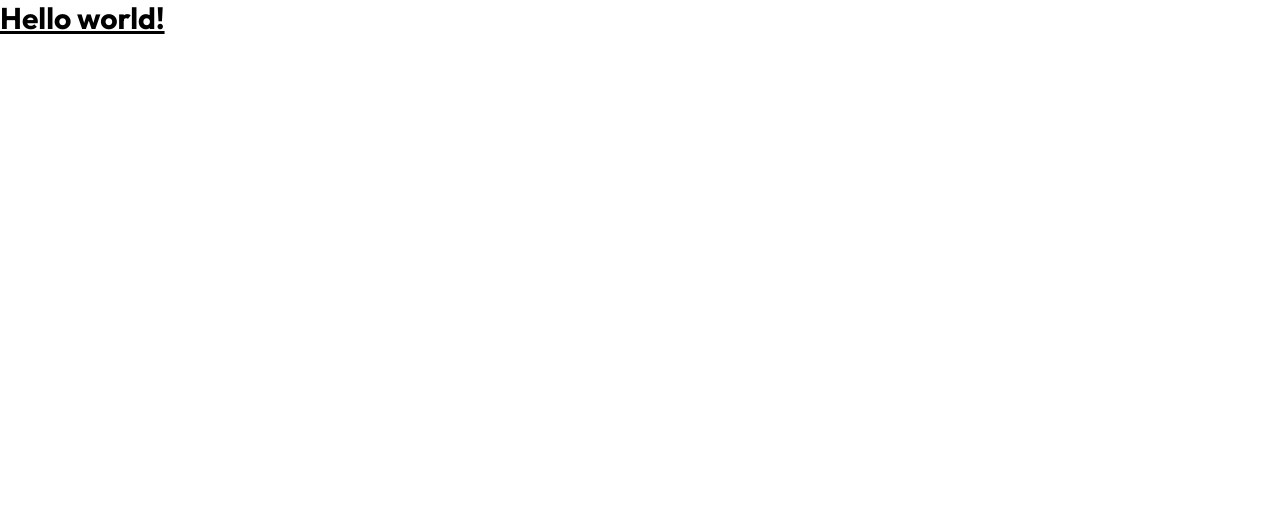
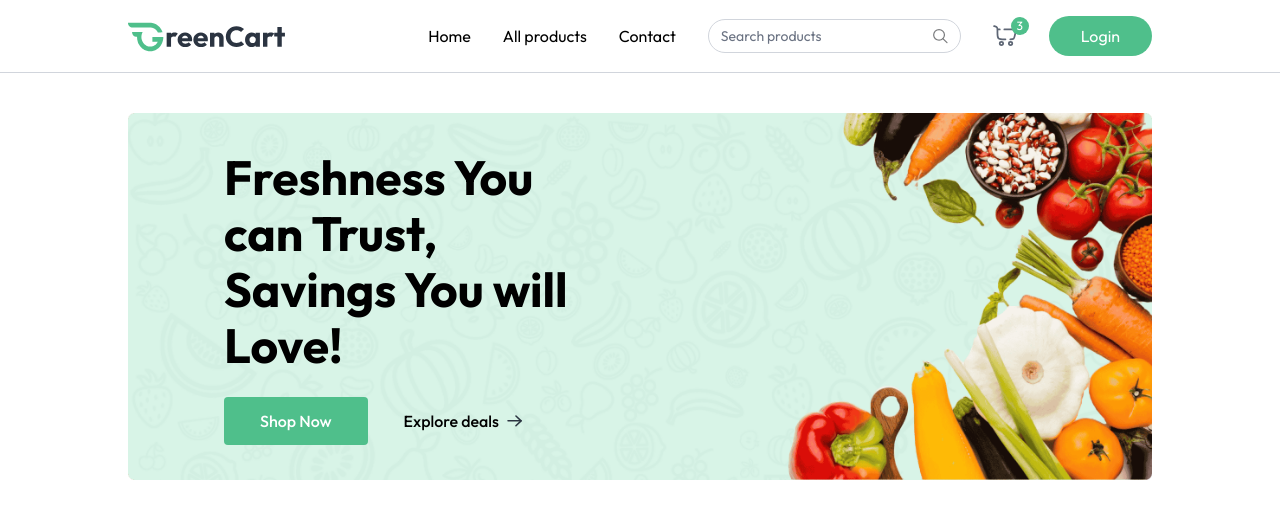
Before and after one commit to Swayam-TheCoder/Grocery_web, a React (Vite) app: page / in a window 1280 px wide. Shown: the top 518 px of the page. Built offline with nearby package versions, Linux system fonts and the light colour scheme; a web font is replaced by a local one.

Commit message:
Main Banner

```diff
--- a/src/App.jsx
+++ b/src/App.jsx
@@ -1,9 +1,22 @@
 import React from "react";
+import Navbar from "./components/navbar";
+import { Route, Routes, useLocation } from "react-router-dom";
+import { Home } from "./pages/Home";
 
 const App = () => {
+
+  const isSellerPath = useLocation().pathname.includes("seller");
+
   return (
     <div>
-      <h1 class="text-3xl font-bold underline">Hello world!</h1>
+
+      {isSellerPath ? null : <Navbar/>}
+
+      <div className={`${isSellerPath? "" : "px-6 md:px-16 lg:px-24 xl:px-32"}`}>
+        <Routes>
+          <Route path='/' element={<Home/>}/>
+        </Routes>
+      </div>
     </div>
   );
 };
--- /dev/null
+++ b/src/components/MainBanner.jsx
@@ -0,0 +1,26 @@
+import React from 'react'
+import { assets } from '../assets/assets'
+import { Link } from 'react-router-dom'
+
+export const MainBanner = () => {
+  return (
+    <div className='relative'>
+      <img src={assets.main_banner_bg} alt="banner" className='w-full hidden md:block'/>
+      <img src={assets.main_banner_bg_sm} alt="banner" className='w-full md:hidden'/>
+
+      <div className='absolute inset-0 flex flex-col items-center md:items-start justify-end md:justify-center pb-24 md:pb-0 px-4 md:pl-16 lg:pl-24'>
+        <h1 className='text-3xl md:text-4xl lg:text-5xl font-bold text-center md:text-left max-w-72 md:max-w-80 lg:max-w-96 leading-tight lg:leading-14'>Freshness You can Trust, Savings You will Love!</h1>
+
+      <div className='flex items-center mt-6 font-medium'>
+        <Link to={"/products"} className='group flex items-center gap-2 px-7 md:px-9 py-3 bg-primary hover:bg-primary-dull transition rounded text-white cursor-pointer' >Shop Now
+        <img className='md:hidden transition group-focus:translate-x-1' src={assets.white_arrow_icon} alt="arrow" />
+        </Link>
+
+        <Link to={"/products"} className='group hidden md:flex items-center gap-2 px-9 py-3 cursor-pointer' >Explore deals
+        <img className='transition group-hover:translate-x-1' src={assets.black_arrow_icon} alt="arrow" />
+        </Link>
+      </div>
+      </div>
+    </div>
+  )
+}
--- /dev/null
+++ b/src/components/Navbar.jsx
@@ -0,0 +1,88 @@
+import React from 'react'
+import { useState } from 'react'
+import { NavLink } from 'react-router-dom'
+import { assets } from '../assets/assets'
+import { useAppContext }from '../context/AppContext'
+
+
+const Navbar = () => {
+    const [open, setOpen] = useState(false)
+    const {user, setuser, setshowuserLogin, navigate} = useAppContext();
+    const logout = async ()=>{
+        setuser(null);
+        navigate('/')
+    }
+
+  return (
+        <nav className="flex items-center justify-between px-6 md:px-16 lg:px-24 xl:px-32 py-4 border-b border-gray-300 bg-white relative transition-all">
+
+            <NavLink to="/" onClick={() => setOpen(false)}>
+            <img class="h-9" src={assets.logo} alt="logo"/>
+        </NavLink>
+
+            {/* Desktop Menu */}
+            <div className="hidden sm:flex items-center gap-8">
+                <NavLink to='/'>Home</NavLink>
+                <NavLink to='/products'>All products</NavLink>
+                <NavLink to='/'>Contact</NavLink>
+
+                <div className="hidden lg:flex items-center text-sm gap-2 border border-gray-300 px-3 rounded-full">
+                    <input className="py-1.5 w-full bg-transparent outline-none placeholder-gray-500" type="text" placeholder="Search products" />
+                    <img src={assets.search_icon} alt='search' className='w-4 h-4'/>
+                </div>
+
+                <div onClick={()=>navigate('/cart')} className="relative cursor-pointer">
+                    <img src={assets.nav_cart_icon} alt="cart" className='w-6 opacity-80' />
+                    <button className="absolute -top-2 -right-3 text-xs text-white bg-primary w-[18px] h-[18px] rounded-full">3</button>
+                </div>
+
+                {!user ? (<button onClick={()=>setshowuserLogin(true)} className="cursor-pointer px-8 py-2 bg-primary hover:bg-primary transition text-white rounded-full">
+                    Login
+                </button>)
+                : (
+                    <div className='relative group'>
+                        <img src={assets.profile_icon} className='w-10' alt="" />
+                        <ul className='hidden group-hover:block absolute top-10 right-0 bg-white shadow border border-gray-200 py-2.5 w-28 rounded-md text-sm z-40'>
+                            <li onClick={()=>navigate("my-orders")} className='p-1.5 pl-3 hover:bg-primary/10 cursor-pointer'>My Orders</li>
+                            <li onClick={logout} className='p-1.5 pl-3 hover:bg-primary/10 cursor-pointer'>Logout</li>
+                        </ul>
+                    </div>
+                )}
+            </div>
+
+            <button onClick={() => open ? setOpen(false) : setOpen(true)} aria-label="Menu" className="sm:hidden">
+                {/* Menu Icon SVG */}
+                <img src={assets.menu_icon} alt="menu" />
+            </button>
+
+            {/* Mobile Menu */}
+            { open && (
+            <div className={`${open ? 'flex' : 'hidden'} absolute top-[60px] left-0 w-full bg-white shadow-md py-4 flex-col items-start gap-2 px-5 text-sm md:hidden`}>
+                <NavLink to='/' onClick={()=> setOpen(false)}>Home</NavLink>
+                <NavLink to='/products' onClick={()=> setOpen(false)}>All products</NavLink>
+                {user &&
+                    <NavLink to='/products' onClick={()=> setOpen(false)}>My orders</NavLink>
+                }
+                <NavLink to='/' onClick={()=> setOpen(false)}>Contact</NavLink>
+
+                {!user ? (
+                    <button onClick={()=>{
+                        setOpen(false)
+                        setshowuserLogin(true)
+                    }} className="cursor-pointer px-6 py-2 mt-2 bg-primary hover:bg-primary transition text-white rounded-full text-sm">
+                    Login
+                </button>
+                ) : (
+                    <button onClick={logout} className="cursor-pointer px-6 py-2 mt-2 bg-primary hover:bg-primary transition text-white rounded-full text-sm">
+                    Logout
+                </button>
+                )}
+
+            </div>
+)}
+
+        </nav>
+    )
+}
+
+export default Navbar
--- /dev/null
+++ b/src/context/AppContext.jsx
@@ -0,0 +1,22 @@
+import { createContext, useContext, useState } from "react";
+import { useNavigate } from "react-router-dom";
+
+export const AppContext = createContext();
+
+export const AppContextProvider = ({children}) =>{
+  const navigate = useNavigate();
+  const [user, setuser] = useState(null);
+  const [isSeller, setIsSeller] = useState(false);
+  const [showuserLogin, setshowuserLogin] = useState(false);
+
+
+  const value = {navigate, user, setuser,setIsSeller, isSeller, showuserLogin, setshowuserLogin}
+
+  return <AppContext.Provider value={value}>
+    {children}
+  </AppContext.Provider>
+}
+
+export const useAppContext = () => {
+  return useContext(AppContext);
+}
--- a/src/main.jsx
+++ b/src/main.jsx
@@ -1,11 +1,14 @@
-import { StrictMode } from 'react'
-import { createRoot } from 'react-dom/client'
-import './index.css'
-import App from './App.jsx'
-import { BrowserRouter } from 'react-router-dom'
+import { StrictMode } from "react";
+import { createRoot } from "react-dom/client";
+import "./index.css";
+import App from "./App.jsx";
+import { BrowserRouter } from "react-router-dom";
+import { AppContextProvider } from "./context/AppContext.jsx";
 
-createRoot(document.getElementById('root')).render(
+createRoot(document.getElementById("root")).render(
   <BrowserRouter>
-    <App />
+    <AppContextProvider>
+      <App />
+    </AppContextProvider>
   </BrowserRouter>,
-)
+);
--- /dev/null
+++ b/src/pages/Home.jsx
@@ -0,0 +1,10 @@
+import React from 'react'
+import { MainBanner } from '../components/MainBanner'
+
+export const Home = () => {
+  return (
+    <div className='mt-10'>
+      <MainBanner />
+    </div>
+  )
+}
```
